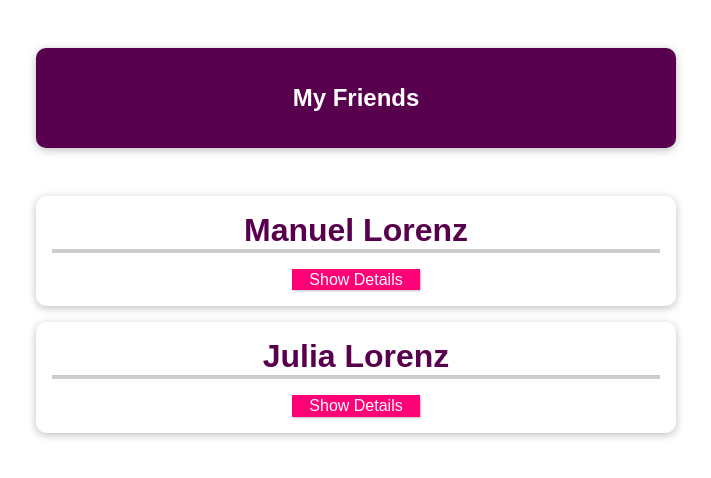
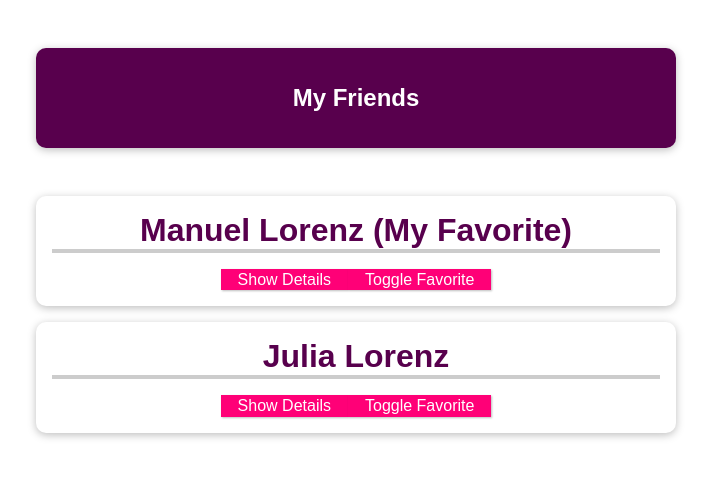
Before and after one commit to JuliaDudkina/Vue, a Vue app: page / in a window 1280 px wide. Shown: the top 478 px of the page, without its empty margins (284-995 px from the left). Built offline with nearby package versions, Linux system fonts and the light colour scheme.

Commit message:
props mutation

```diff
--- a/src/App.vue
+++ b/src/App.vue
@@ -8,11 +8,13 @@
           name="Manuel Lorenz"
           phone-number="0123 45678 90"
           email-address="manuel@localhost.com"
+          is-favorite = '1'
       ></friend-contact>
       <friend-contact
           name="Julia Lorenz"
           phone-number="0123 54534 90"
           email-address="julia@localhost.com"
+          is-favorite = '0'
       ></friend-contact>
     </ul>
   </section>
--- a/src/components/FriendContact.vue
+++ b/src/components/FriendContact.vue
@@ -1,7 +1,8 @@
 <template>
   <li>
-    <h2>{{ name }}</h2>
+    <h2>{{ name }} {{ isFriendFavorite === '1' ? '(My Favorite)': ''}}</h2>
     <button @click="toggleDetails">{{ detailsAreVisible ? 'Hide' : 'Show' }} Details</button>
+    <button @click="toggleFavorite">Toggle Favorite</button>
     <ul v-if="detailsAreVisible">
       <li>
         <strong>Phone:</strong>
@@ -17,15 +18,23 @@
 
 <script>
 export default {
-  props: [ 'name','phoneNumber','emailAddress'],
+  props: [ 'name','phoneNumber','emailAddress', 'isFavorite'],
   data() {
     return {
       detailsAreVisible: false,
+      isFriendFavorite: this.isFavorite,
     };
   },
   methods: {
     toggleDetails() {
       this.detailsAreVisible = !this.detailsAreVisible;
+    },
+    toggleFavorite(){
+      if (this.isFriendFavorite === '1'){
+        this.isFriendFavorite = '0';
+      }else{
+        this.isFriendFavorite = '1';
+      }
     }
   }
 };
```
